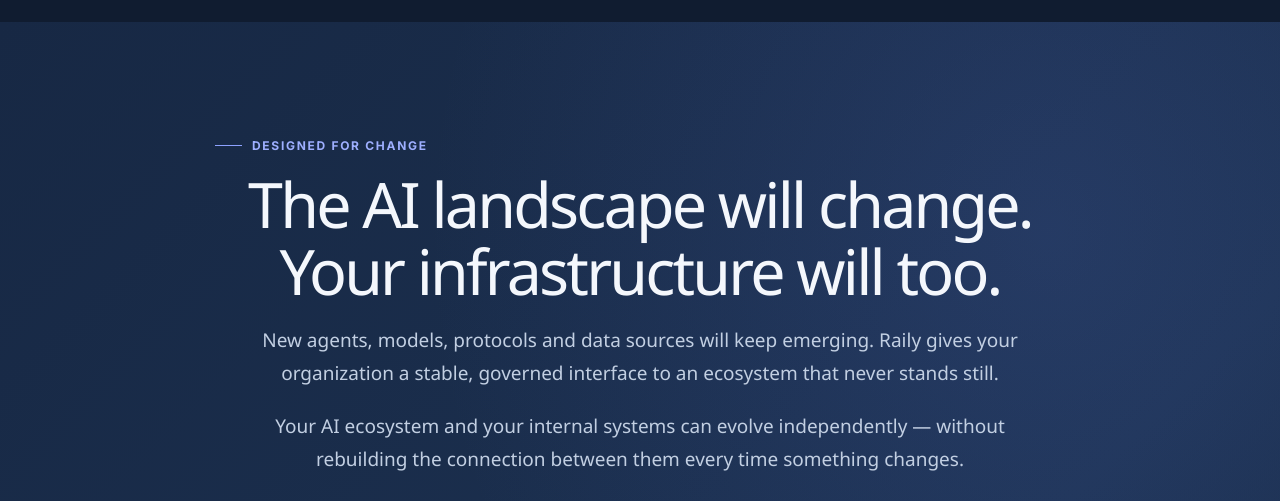
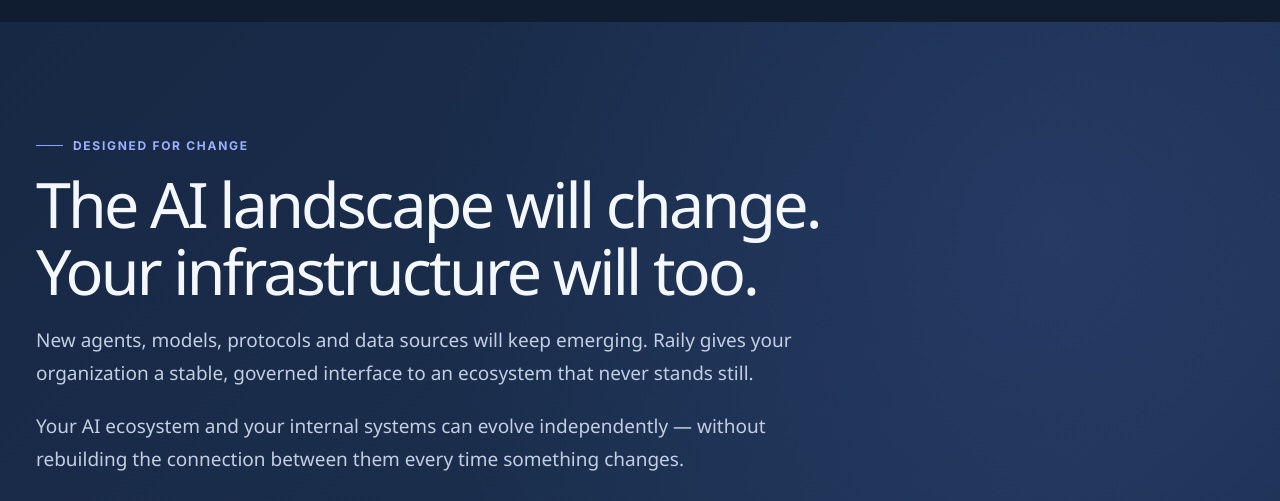
Before and after one commit to guysites/Raily.temp.site2, a plain HTML site: page platform.html in a window 1280 px wide. Shown: the part 3000-3501 px from the top of the page. Drawn offline with Linux system fonts and the light colour scheme.

Commit message:
Align Designed for Change copy with platform page layout

```diff
--- a/assets/v7.css
+++ b/assets/v7.css
@@ -45,9 +45,9 @@
 /* Platform — Designed for Change: a stable middle between two evolving worlds */
 .change-section{overflow:hidden;position:relative}
 .change-vision{display:block}
-.change-copy{max-width:850px;margin:0 auto 42px;text-align:center}
-.change-copy h2{max-width:820px;margin-left:auto;margin-right:auto}
-.change-copy .body{max-width:760px;margin-left:auto;margin-right:auto}
+.change-copy{max-width:850px;margin:0 0 42px;text-align:left}
+.change-copy h2{max-width:820px;margin-left:0;margin-right:0}
+.change-copy .body{max-width:760px;margin-left:0;margin-right:0}
 .change-copy .tagline{margin-top:28px}
 .change-visual{width:100%;overflow:hidden;border:1px solid rgba(142,165,255,.22);border-radius:26px;background:#0d1b30;box-shadow:0 28px 80px rgba(0,0,0,.28),inset 0 1px rgba(255,255,255,.04)}
 .change-visual img{display:block;width:100%;height:auto}
```
